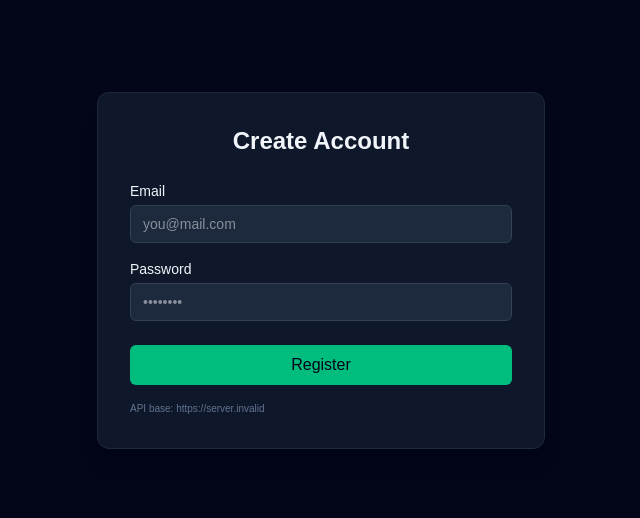
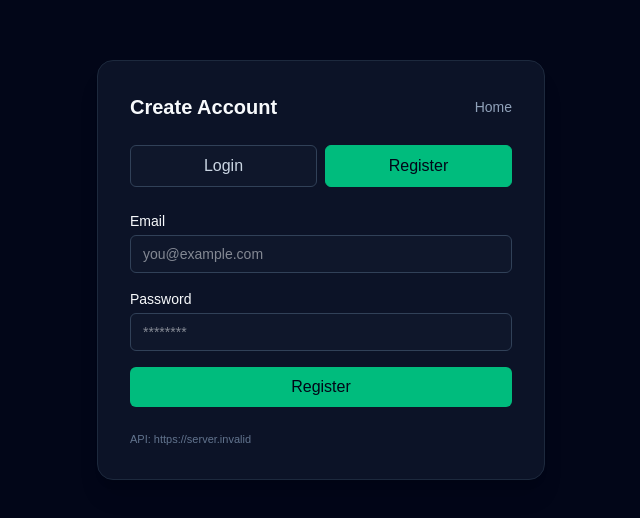
Before and after one commit to bhaaveshAiPro/ai-earning-platform, a Next.js app in the folder frontend/: page /auth/register in a window 1280 px wide. Shown: the part 130-648 px from the top of the page, without its empty margins (319-959 px from the left). Built offline with nearby package versions, Linux system fonts and the light colour scheme; no server answers.

Commit message:
Fix register page logic

```diff
--- a/frontend/app/auth/register/page.tsx
+++ b/frontend/app/auth/register/page.tsx
@@ -1,28 +1,32 @@
 "use client";
 
-import React, { useState } from "react";
+import { useState } from "react";
 import { useRouter } from "next/navigation";
 
-const API_BASE = process.env.NEXT_PUBLIC_CUSTOMER_API_URL || "";
+const API_BASE =
+  process.env.NEXT_PUBLIC_CUSTOMER_API_URL ||
+  "https://ai-saas-platform-customer-production.up.railway.app";
 
 export default function RegisterPage() {
   const router = useRouter();
   const [email, setEmail] = useState("");
   const [password, setPassword] = useState("");
+  const [loading, setLoading] = useState(false);
   const [error, setError] = useState<string | null>(null);
-  const [loading, setLoading] = useState(false);
+  const [msg, setMsg] = useState<string | null>(null);
 
   async function handleSubmit(e: React.FormEvent) {
     e.preventDefault();
     setError(null);
+    setMsg(null);
+
+    if (!email || !password) {
+      setError("Please enter email and password.");
+      return;
+    }
+
     setLoading(true);
-
     try {
-      if (!API_BASE) {
-        setError("NEXT_PUBLIC_CUSTOMER_API_URL is not set on the frontend.");
-        return;
-      }
-
       const res = await fetch(`${API_BASE}/auth/register`, {
         method: "POST",
         headers: {
@@ -31,64 +35,99 @@ export default function RegisterPage() {
         body: JSON.stringify({ email, password }),
       });
 
-      const payload = await res.json().catch(() => ({} as any));
-      console.log("REGISTER RESPONSE FROM BACKEND:", payload);
-
-      if (!res.ok) {
-        setError(payload?.message || "Server returned an error.");
-        return;
+      let data: any = null;
+      try {
+        data = await res.json();
+      } catch {
+        // ignore parse error, we handle below
       }
 
-      // ✅ backend returns userId at top level
-      const userId =
-        payload.userId || payload.id || payload._id || payload?.data?.userId;
+      console.log("REGISTER RESPONSE FROM BACKEND:", res.status, data);
 
-      if (!userId) {
+      // ❗ If backend returned an error (409, 500, etc.)
+      if (!res.ok) {
+        if (res.status === 409) {
+          setError(
+            data?.message || "This email is already registered. Please log in."
+          );
+          return;
+        }
+
         setError(
-          "Backend did not return user id (register). Check console for raw payload."
+          data?.message ||
+            `Registration failed (status ${res.status}). Please try again.`
         );
         return;
       }
 
-      // Save user in localStorage (simple session)
-      if (typeof window !== "undefined") {
-        window.localStorage.setItem(
-          "ai-saas-user",
-          JSON.stringify({
-            userId,
-            email: payload.email ?? email,
-            credits: payload.credits ?? 0,
-          })
+      // ✅ Status OK – we expect data.userId
+      const userId = data?.userId;
+
+      if (!userId) {
+        console.error("Register: missing userId in response", data);
+        setError(
+          "Unexpected server response. Please try again or contact support."
         );
+        return;
       }
 
-      // Redirect to app/dashboard
-      router.push("/app");
+      // Save simple session info
+      if (typeof window !== "undefined") {
+        localStorage.setItem("userId", userId);
+        localStorage.setItem("userEmail", data.email || email);
+        localStorage.setItem("userCredits", String(data.credits ?? 0));
+      }
+
+      setMsg("Account created successfully! Redirecting to dashboard...");
+      setError(null);
+
+      router.push("/dashboard");
     } catch (err) {
       console.error("Register error:", err);
-      setError("Network error talking to API.");
+      setError("Network error. Please check your connection and try again.");
     } finally {
       setLoading(false);
     }
   }
 
   return (
-    <main className="min-h-screen flex items-center justify-center bg-slate-950 text-slate-100">
-      <div className="w-full max-w-md bg-slate-900 rounded-xl p-8 shadow-xl border border-slate-800">
-        <h1 className="text-2xl font-semibold mb-6 text-center">
-          Create Account
-        </h1>
+    <main className="min-h-screen flex items-center justify-center bg-slate-950 text-slate-50">
+      <div className="w-full max-w-md rounded-2xl bg-slate-900/80 p-8 shadow-xl border border-slate-800">
+        <div className="flex justify-between items-center mb-6">
+          <h1 className="text-xl font-semibold">Create Account</h1>
+          <button
+            className="text-sm text-slate-400 hover:text-slate-200"
+            onClick={() => router.push("/")}
+          >
+            Home
+          </button>
+        </div>
 
-        <form onSubmit={handleSubmit} className="space-y-4">
+        <div className="flex mb-6 gap-2">
+          <button
+            type="button"
+            className="flex-1 py-2 rounded-md border border-slate-700 bg-slate-900 text-slate-300 hover:bg-slate-800"
+            onClick={() => router.push("/auth/login")}
+          >
+            Login
+          </button>
+          <button
+            type="button"
+            className="flex-1 py-2 rounded-md border border-emerald-500 bg-emerald-500 text-slate-950 font-medium"
+          >
+            Register
+          </button>
+        </div>
+
+        <form className="space-y-4" onSubmit={handleSubmit}>
           <div>
             <label className="block text-sm mb-1">Email</label>
             <input
               type="email"
-              className="w-full rounded-md bg-slate-800 border border-slate-700 px-3 py-2 text-sm outline-none focus:border-emerald-400"
+              className="w-full rounded-md bg-slate-900 border border-slate-700 px-3 py-2 text-sm focus:outline-none focus:ring-2 focus:ring-emerald-500"
               value={email}
               onChange={(e) => setEmail(e.target.value)}
-              required
-              placeholder="you@mail.com"
+              placeholder="you@example.com"
             />
           </div>
 
@@ -96,31 +135,35 @@ export default function RegisterPage() {
             <label className="block text-sm mb-1">Password</label>
             <input
               type="password"
-              className="w-full rounded-md bg-slate-800 border border-slate-700 px-3 py-2 text-sm outline-none focus:border-emerald-400"
+              className="w-full rounded-md bg-slate-900 border border-slate-700 px-3 py-2 text-sm focus:outline-none focus:ring-2 focus:ring-emerald-500"
               value={password}
               onChange={(e) => setPassword(e.target.value)}
-              required
-              placeholder="••••••••"
+              placeholder="********"
             />
           </div>
-
-          {error && (
-            <p className="text-xs text-red-400 flex items-center gap-1">
-              ❌ {error}
-            </p>
-          )}
 
           <button
             type="submit"
             disabled={loading}
-            className="w-full rounded-md bg-emerald-500 hover:bg-emerald-400 text-slate-950 font-medium py-2 mt-2 disabled:opacity-60"
+            className="w-full py-2 rounded-md bg-emerald-500 text-slate-950 font-medium hover:bg-emerald-400 disabled:opacity-60 disabled:cursor-not-allowed"
           >
-            {loading ? "Creating..." : "Register"}
+            {loading ? "Creating account..." : "Register"}
           </button>
         </form>
 
-        <p className="mt-4 text-[10px] text-slate-500 break-all">
-          API base: {API_BASE || "(not set)"}
+        {error && (
+          <p className="mt-4 text-sm text-red-400 flex items-center gap-1">
+            ❌ {error}
+          </p>
+        )}
+        {msg && (
+          <p className="mt-4 text-sm text-emerald-400 flex items-center gap-1">
+            ✅ {msg}
+          </p>
+        )}
+
+        <p className="mt-6 text-[11px] text-slate-500">
+          API: {API_BASE}
         </p>
       </div>
     </main>
```
